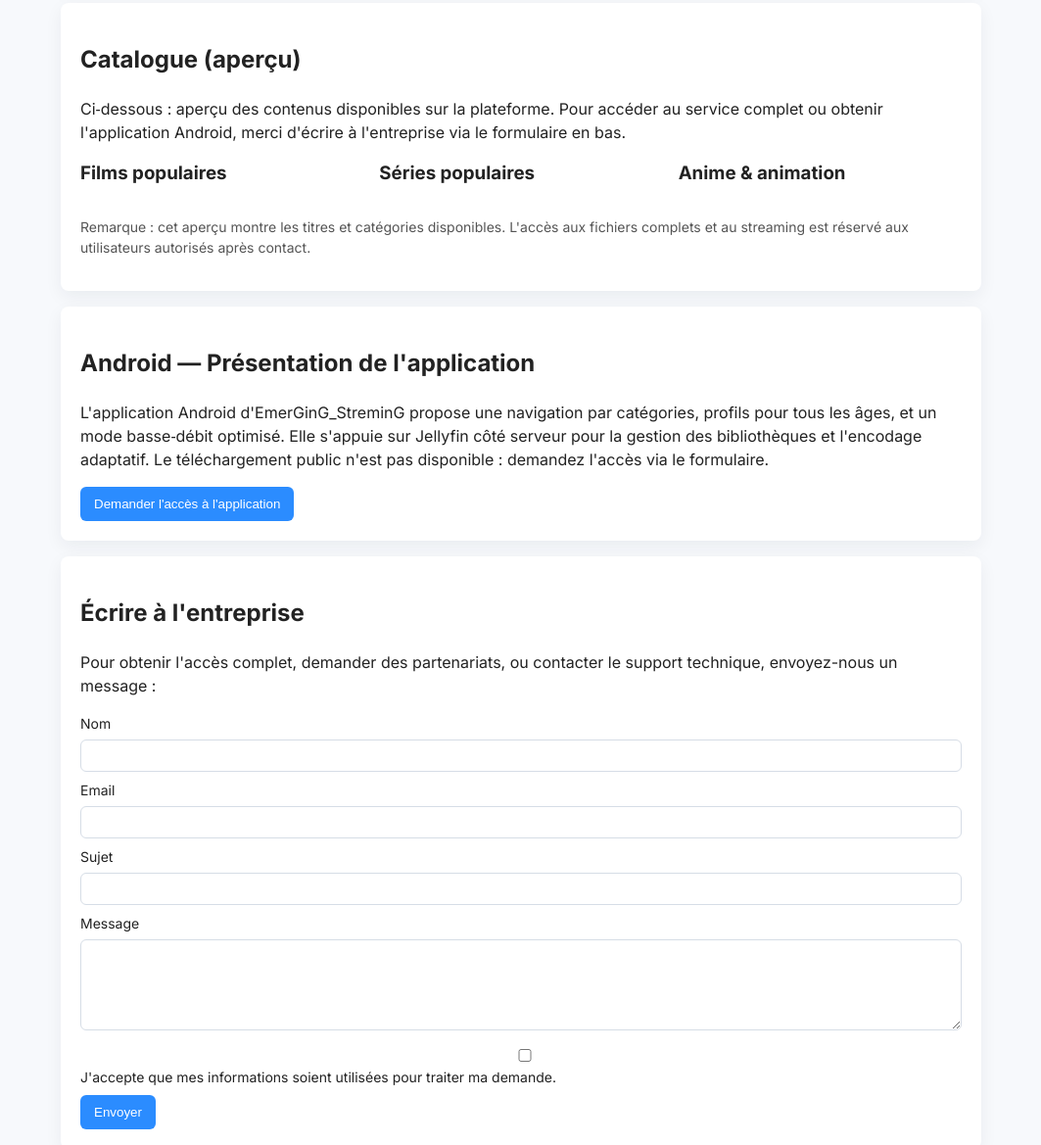
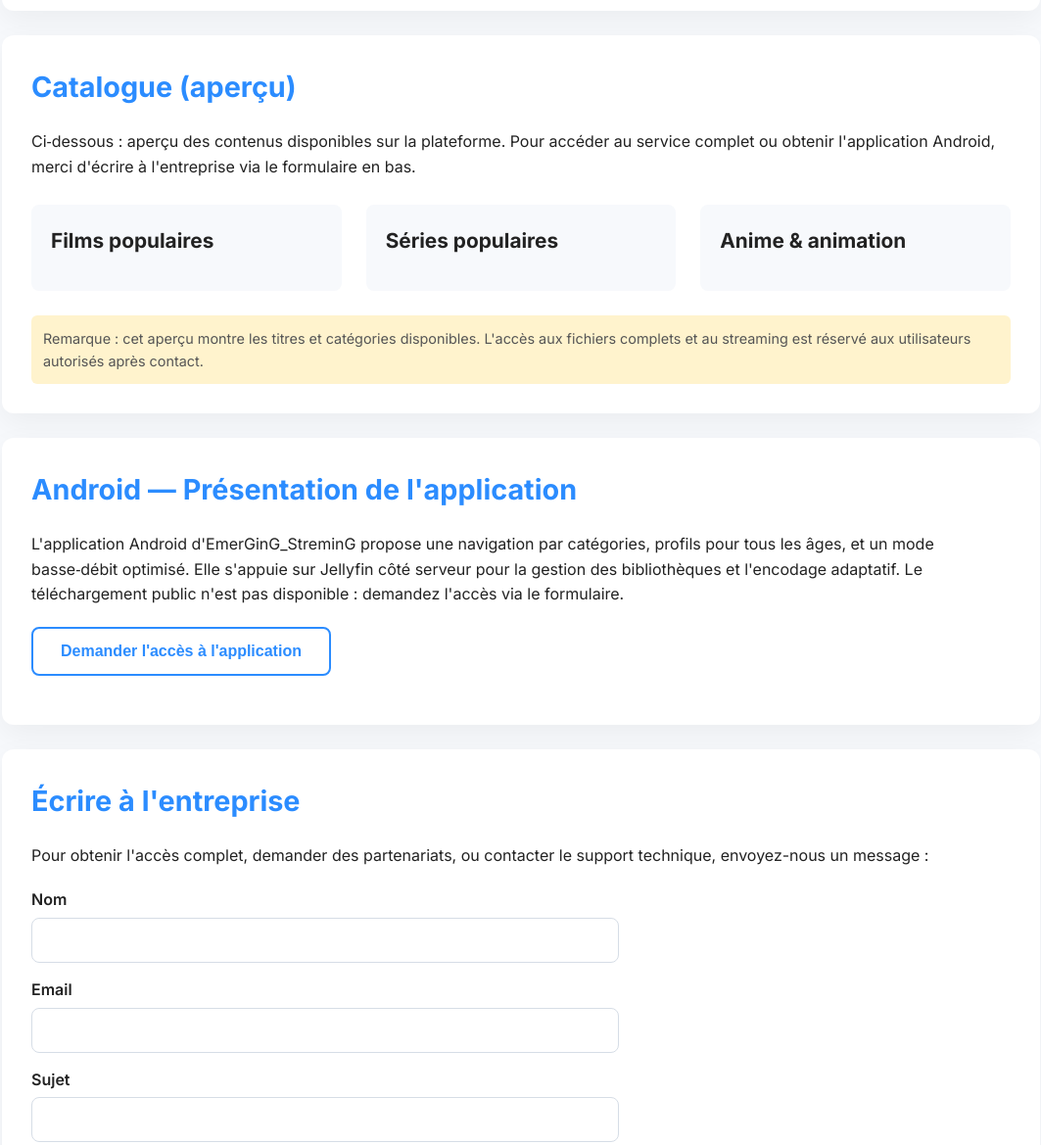
Before and after one commit to WassiAiman/EmerGinG_Stream, a plain HTML site: page index.html in a window 1280 px wide. Shown: the part 505-1674 px from the top of the page at 98% size, without its empty margins (108-1171 px from the left). Drawn offline with Linux system fonts and the light colour scheme.

Commit message:
Enhance styles with new variables and layout adjustments
Added new CSS variables for light theme and improved styles for various elements.

```diff
--- a/styles.css
+++ b/styles.css
@@ -1,24 +1,236 @@
-:root{
-  --accent:#2b8cff;
-  --bg:#f7f9fc;
-  --card:#ffffff;
-  --text:#222;
+:root {
+    --accent: #2b8cff;
+    --accent-light: #6dd3ff;
+    --bg: #f7f9fc;
+    --card: #ffffff;
+    --text: #222;
+    --text-light: #555;
+    --border: #d6dde6;
 }
-*{box-sizing:border-box}
-body{font-family:Inter,system-ui,Arial,sans-serif;margin:0;background:var(--bg);color:var(--text);line-height:1.5}
-.container{max-width:980px;margin:0 auto;padding:20px}
-.site-header{background:linear-gradient(90deg,var(--accent),#6dd3ff);color:#fff;padding:28px 0}
-.site-header h1{margin:0;font-size:28px}
-.site-header .tagline{opacity:0.95;margin:6px 0 12px}
-nav a{color:#fff;margin-right:12px;text-decoration:none;font-weight:600}
-.card{background:var(--card);padding:20px;border-radius:8px;margin:16px 0;box-shadow:0 6px 18px rgba(20,30,50,0.06)}
-.categories{display:flex;gap:16px;flex-wrap:wrap}
-.category{flex:1;min-width:200px}
-.category h3{margin-top:0}
-ul{padding-left:18px;margin:6px 0}
-button{background:var(--accent);color:#fff;border:0;padding:10px 14px;border-radius:6px;cursor:pointer}
-.site-footer{padding:18px 0;text-align:center;color:#666}
-label{display:block;margin:8px 0;font-size:14px}
-input,textarea{width:100%;padding:8px;border:1px solid #d6dde6;border-radius:6px;margin-top:6px}
-.hidden{display:none}
-.note{font-size:14px;color:#555;margin-top:12px}
+
+* {
+    box-sizing: border-box;
+    margin: 0;
+    padding: 0;
+}
+
+body {
+    font-family: 'Inter', system-ui, Arial, sans-serif;
+    background: var(--bg);
+    color: var(--text);
+    line-height: 1.6;
+}
+
+.container {
+    max-width: 1100px;
+    margin: 0 auto;
+    padding: 0 20px;
+}
+
+/* Header */
+.site-header {
+    background: linear-gradient(135deg, var(--accent), var(--accent-light));
+    color: white;
+    padding: 40px 0 30px;
+    margin-bottom: 30px;
+}
+
+.site-header h1 {
+    margin: 0 0 10px;
+    font-size: 2.5rem;
+    font-weight: 700;
+}
+
+.site-header .tagline {
+    opacity: 0.95;
+    margin: 0 0 20px;
+    font-size: 1.2rem;
+}
+
+nav {
+    display: flex;
+    gap: 25px;
+    flex-wrap: wrap;
+}
+
+nav a {
+    color: white;
+    text-decoration: none;
+    font-weight: 600;
+    padding: 5px 0;
+    border-bottom: 2px solid transparent;
+    transition: border-color 0.3s;
+}
+
+nav a:hover {
+    border-bottom-color: white;
+}
+
+/* Cards */
+.card {
+    background: var(--card);
+    padding: 30px;
+    border-radius: 12px;
+    margin: 25px 0;
+    box-shadow: 0 10px 30px rgba(0, 0, 0, 0.05);
+}
+
+.card h2 {
+    margin-bottom: 20px;
+    color: var(--accent);
+    font-size: 1.8rem;
+}
+
+/* Catalogue */
+.categories {
+    display: grid;
+    grid-template-columns: repeat(auto-fit, minmax(250px, 1fr));
+    gap: 25px;
+    margin: 25px 0;
+}
+
+.category {
+    background: var(--bg);
+    padding: 20px;
+    border-radius: 8px;
+}
+
+.category h3 {
+    margin: 0 0 15px;
+    color: var(--text);
+    font-size: 1.3rem;
+}
+
+ul {
+    list-style-type: none;
+    padding: 0;
+}
+
+ul li {
+    padding: 8px 0;
+    border-bottom: 1px solid var(--border);
+    font-size: 0.95rem;
+}
+
+ul li:last-child {
+    border-bottom: none;
+}
+
+.note {
+    font-size: 0.9rem;
+    color: var(--text-light);
+    background: #fff3cd;
+    padding: 12px;
+    border-radius: 6px;
+    margin-top: 20px;
+}
+
+/* Formulaire */
+form {
+    max-width: 600px;
+    margin-top: 20px;
+}
+
+label {
+    display: block;
+    margin: 15px 0 5px;
+    font-weight: 600;
+    color: var(--text);
+}
+
+input, textarea {
+    width: 100%;
+    padding: 12px;
+    border: 1px solid var(--border);
+    border-radius: 8px;
+    margin-top: 5px;
+    font-family: inherit;
+    font-size: 1rem;
+}
+
+input:focus, textarea:focus {
+    outline: none;
+    border-color: var(--accent);
+    box-shadow: 0 0 0 3px rgba(43, 140, 255, 0.1);
+}
+
+.checkbox-label {
+    display: flex;
+    align-items: center;
+    gap: 10px;
+    font-weight: normal;
+}
+
+.checkbox-label input {
+    width: auto;
+    margin: 0;
+}
+
+button {
+    background: var(--accent);
+    color: white;
+    border: none;
+    padding: 14px 28px;
+    border-radius: 8px;
+    cursor: pointer;
+    font-size: 1rem;
+    font-weight: 600;
+    margin: 20px 0;
+    transition: background 0.3s;
+}
+
+button:hover {
+    background: #1a6fd1;
+}
+
+#demo-btn {
+    background: transparent;
+    border: 2px solid var(--accent);
+    color: var(--accent);
+}
+
+#demo-btn:hover {
+    background: var(--accent);
+    color: white;
+}
+
+/* Footer */
+.site-footer {
+    padding: 30px 0;
+    text-align: center;
+    color: var(--text-light);
+    border-top: 1px solid var(--border);
+    margin-top: 50px;
+}
+
+/* Utilitaires */
+.hidden {
+    display: none;
+}
+
+#form-msg {
+    padding: 12px;
+    background: #d4edda;
+    color: #155724;
+    border-radius: 6px;
+    margin-top: 15px;
+}
+
+/* Responsive */
+@media (max-width: 768px) {
+    .site-header h1 {
+        font-size: 2rem;
+    }
+
+    nav {
+        gap: 15px;
+    }
+
+    .card {
+        padding: 20px;
+    }
+
+    .categories {
+        grid-template-columns: 1fr;
+    }
+}
```
